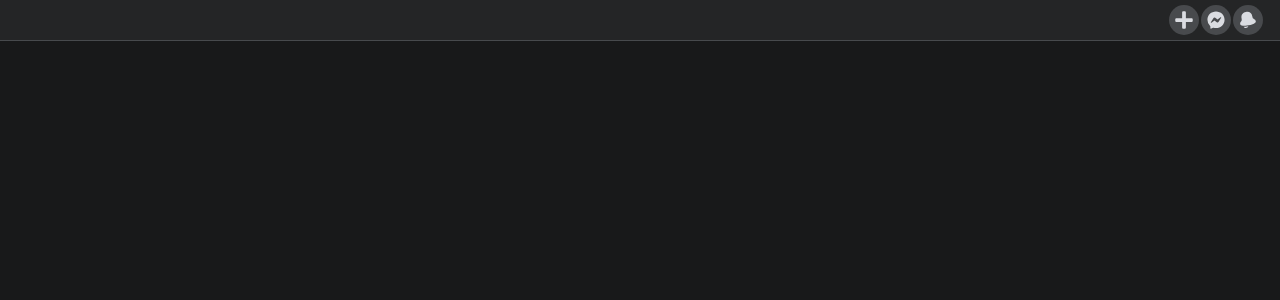
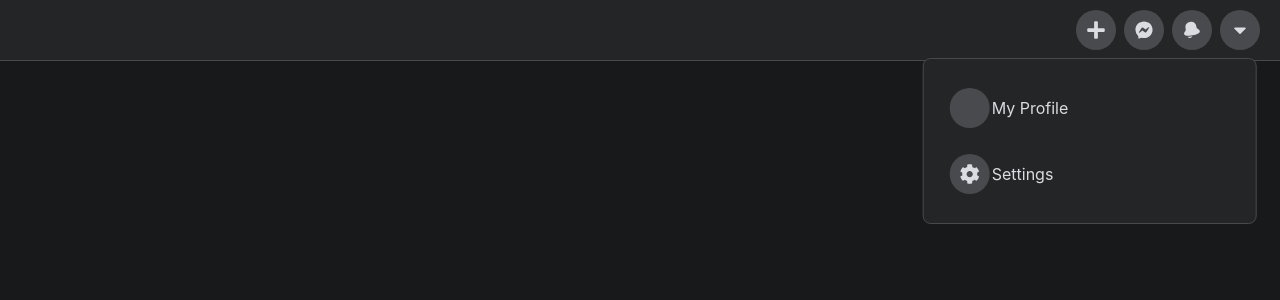
Before and after one commit to fmorrisey/FB_DropDown, a React (Create React App) app: page / in a window 1280 px wide. Shown: the top 300 px of the page. Built offline with nearby package versions, Linux system fonts and the light colour scheme.

Commit message:
Created initial dropdown

```diff
--- a/src/App.js
+++ b/src/App.js
@@ -1,4 +1,4 @@
-import React from "react";
+import React, { useState } from "react";
 import { ReactComponent as BellIcon } from "./icons/bell.svg";
 import { ReactComponent as MessengerIcon } from "./icons/messenger.svg";
 import { ReactComponent as CaretIcon } from "./icons/caret.svg";
@@ -14,6 +14,10 @@ function App() {
       <Navitem icon={<PlusIcon />} />
       <Navitem icon={<MessengerIcon />} />
       <Navitem icon={<BellIcon />} />
+
+      <Navitem icon={<CaretIcon />}>
+        <DropdownMenu></DropdownMenu>
+      </Navitem>
     </Navbar>
   );
 }
@@ -27,13 +31,38 @@ function Navbar(props) {
 }
 
 function Navitem(props) {
+  const [open, setOpen] = useState(true);
   return (
     <li className="nav-item">
-      <a href="#" className="icon-button">
+      <a href="#" className="icon-button" onClick={() => setOpen(!open)}>
         {props.icon}
       </a>
+
+      {open && props.children}
     </li>
   );
 }
 
+function DropdownMenu() {
+  function DropdownItem(props) {
+    return (
+      <a href="#" className="menu-item">
+        <span className="icon-button">{props.leftIcon}</span>
+
+        {props.children}
+
+        <span className="icon-right">{props.rightIcon}</span>
+      </a>
+    );
+  }
+  return (
+    <div className="dropdown">
+      <DropdownItem>My Profile</DropdownItem>
+      <DropdownItem leftIcon={<CogIcon />} rightIcon={<ChevronIcon />}>
+        Settings
+      </DropdownItem>
+    </div>
+  );
+}
+
 export default App;
--- a/src/index.css
+++ b/src/index.css
@@ -18,7 +18,8 @@ code {
   --bg-body: #18191a;
   --bg-accent: #48414d;
   --text-color: #dadce1;
-  --nav-size: 3.13vw;
+  --nav-size: 60px;
+  /* --nav-size: 3.13vw; */
   --border: 1px solid #474a4d;
   --border-radius: 8px;
   --speed: 500ms;
@@ -34,6 +35,8 @@ a {
   color: var(--text-color);
   text-decoration: none;
 }
+
+/* Navbar */
 
 .navbar {
   height: var(--nav-size);
@@ -55,6 +58,8 @@ a {
   align-items: center;
   justify-content: center;
 }
+
+/* Nav Icons */
 
 .icon-button {
   --button-size: calc(var(--nav-size) * 0.5);
@@ -79,3 +84,31 @@ a {
   width: 20px;
   height: 20px;
 }
+
+/* Dropdown Menu */
+
+.dropdown {
+  position: absolute;
+  top: 58px;
+  /* width: 15.63vw; */
+  width: 300px;
+  transform: translateX(-45%);
+  background-color: var(--bg);
+  border: var(--border);
+  border-radius: var(--border-radius);
+  padding: 1rem;
+  overflow: hidden;
+}
+
+.menu-item {
+  height: 50px;
+  display: flex;
+  align-items: center;
+  border-radius: var(--border-radius);
+  transition: background var(--speed);
+  padding: 0.5rem;
+}
+
+.menu-item:hover {
+  background-color: #525357;
+}
```
